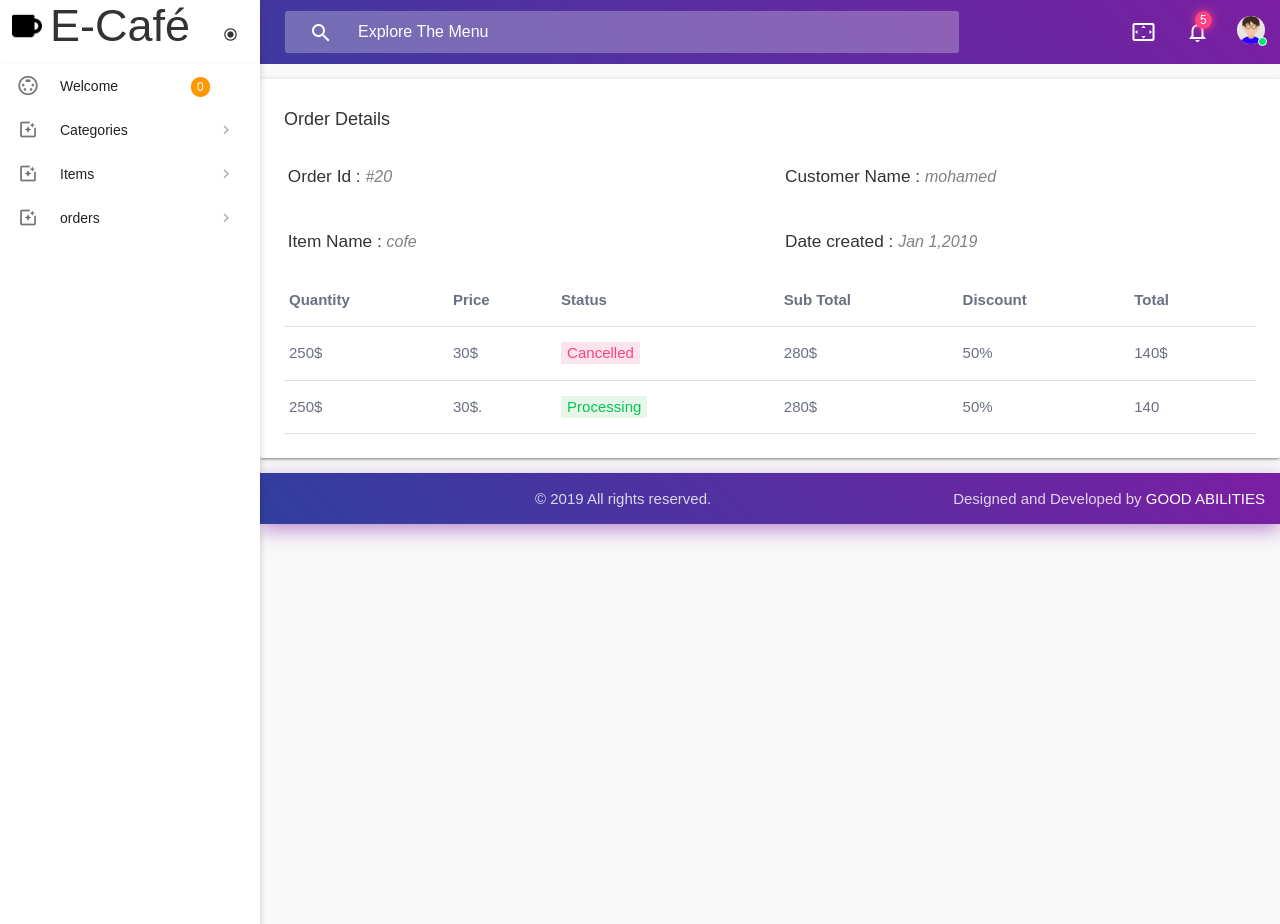
After one commit to ibrahim-good-abilities/ecafe, a Laravel app: page /orders/edit in a window 1280 px wide. The commit adds this page. Run offline with Laravel 8, Linux system fonts and the light colour scheme; style sheets or scripts are compiled from the project's sources; some web fonts are replaced.

Commit message:
create order&customer&orderline model and add order and order details view

```diff
--- /dev/null
+++ b/app/Http/Controllers/OrderController.php
@@ -0,0 +1,89 @@
+<?php
+
+namespace App\Http\Controllers;
+
+use Illuminate\Http\Request;
+use App\Http\Controllers\Controller;
+use App\Orders;
+
+class OrderController extends Controller
+{
+    /**
+     * Display a listing of the resource.
+     *
+     * @return \Illuminate\Http\Response
+     */
+    public function index()
+    {
+        $orders =Orders::all();
+        return view('orders.index')->with('orders',$orders);
+    }
+
+    /**
+     * Show the form for creating a new resource.
+     *
+     * @return \Illuminate\Http\Response
+     */
+    public function create()
+    {
+        //
+
+    }
+
+    /**
+     * Store a newly created resource in storage.
+     *
+     * @param  \Illuminate\Http\Request  $request
+     * @return \Illuminate\Http\Response
+     */
+    public function store(Request $request)
+    {
+        //
+    }
+
+    /**
+     * Display the specified resource.
+     *
+     * @param  int  $id
+     * @return \Illuminate\Http\Response
+     */
+    public function show($id)
+    {
+        //
+    }
+
+    /**
+     * Show the form for editing the specified resource.
+     *
+     * @param  int  $id
+     * @return \Illuminate\Http\Response
+     */
+    public function edit()//$id)
+    {
+        //
+        return view('orders.edit');
+    }
+
+    /**
+     * Update the specified resource in storage.
+     *
+     * @param  \Illuminate\Http\Request  $request
+     * @param  int  $id
+     * @return \Illuminate\Http\Response
+     */
+    public function update(Request $request, $id)
+    {
+        //
+    }
+
+    /**
+     * Remove the specified resource from storage.
+     *
+     * @param  int  $id
+     * @return \Illuminate\Http\Response
+     */
+    public function destroy($id)
+    {
+        //
+    }
+}
--- /dev/null
+++ b/resources/css/order-details.css
@@ -0,0 +1,5 @@
+span#content {
+    font-size: 16px;
+    font-style: italic;
+    color: gray;
+}
--- /dev/null
+++ b/resources/views/orders/edit.blade.php
@@ -0,0 +1,74 @@
+@extends('layout')
+@section('title', 'orders')
+@section('page_css')
+<link rel="stylesheet" type="text/css" href="{{asset('resources/css/pages/dashboard-modern.css')}}">
+<link rel="stylesheet" type="text/css" href="{{asset('resources/css/order-details.css')}}">
+
+@endsection
+
+@section('middle_content')
+<div class="card-content">
+    <div id="Form-advance" class="card card card-default scrollspy">
+        <div class="card-content">
+            <h5 class="card-title">Order Details</h5>
+            <form class="col s12">
+                <div class="row">
+                    <div class="input-field col m6 s12">
+                        <h6>Order Id : <span id="content">#20</span></h4>
+                    </div>
+                    <div class="input-field col m6 s12">
+                        <h6>Customer Name : <span id="content">mohamed</span></h6>
+                    </div>
+                </div>
+                <div class="row">
+                    <div class="input-field col m6 s12">
+                        <h6>Item Name : <span id="content">cofe</span></h6>
+                    </div>
+                    <div class="input-field col m6 s12">
+                        <h6>Date created : <span id="content">Jan 1,2019</span></h6>
+                    </div>
+                </div>
+
+            </form>
+
+
+
+            <table class="subscription-table responsive-table highlight">
+                <thead>
+                    <tr>
+                        <th>Quantity</th>
+                        <th>Price</th>
+                        <th>Status</th>
+                        <th>Sub Total</th>
+                        <th>Discount</th>
+                        <th>Total</th>
+                        <th></th>
+
+                    </tr>
+                </thead>
+                <tbody>
+                    <tr>
+                        <td>250$</td>
+                        <td>30$</td>
+                        <td><span class="badge pink lighten-5 pink-text text-accent-2">Cancelled</span></td>
+                        <td>280$</td>
+                        <td>50%</td>
+                        <td>140$</td>
+                    </tr>
+
+                    <tr>
+                        <td>250$</td>
+                        <td>30$.</td>
+                        <td><span class="badge green lighten-5 green-text text-accent-4">Processing</span></td>
+                        <td>280$</td>
+                        <td>50%</td>
+                        <td>140</td>
+                    </tr>
+
+                </tbody>
+            </table>
+        </div>
+    </div>
+        <!-- orders Details -->
+
+        @endsection
--- a/resources/views/sidebar.blade.php
+++ b/resources/views/sidebar.blade.php
@@ -3,6 +3,7 @@
         <h1 class="logo-wrapper">
             <a class="brand-logo darken-1" href="{{ route('home') }}"><img src="{{ asset('resources/images/logo/materialize-logo-color.png') }}" alt="materialize logo" /><span class="logo-text hide-on-med-and-down">E-Café</span></a><a class="navbar-toggler" href="#"><i class="material-icons">radio_button_checked</i></a></h1>
     </div>
+
     <ul class="sidenav sidenav-collapsible leftside-navigation collapsible sidenav-fixed menu-shadow" id="slide-out" data-menu="menu-navigation" data-collapsible="menu-accordion">
         <li class="bold"><a class="waves-effect waves-cyan " href="{{route('home')}}"><i class="material-icons">settings_input_svideo</i><span class="menu-title" data-i18n="">Welcome</span><span class="badge badge pill orange float-right mr-10">0</span></a>
         </li>
@@ -31,6 +32,18 @@
                         <a class="collapsible-body" href="{{route('add_item')}}" data-i18n=""><i class="material-icons">radio_button_unchecked</i><span>Add  new Item</span></a>
                     </li>
 
+
+
+
+                </ul>
+                <li class="bold"><a class="collapsible-header waves-effect waves-cyan "href="#"><i class="material-icons">photo_filter</i><span class="menu-title" data-i18n="">orders</span></a>
+            <div class="collapsible-body">
+                <ul class="collapsible collapsible-sub" data-collapsible="accordion">
+                <li>
+                        <a class="collapsible-body" href="{{route('orders')}}" data-i18n=""><i class="material-icons">radio_button_unchecked</i><span> All orders</span></a>
+                    </li>
+
+
                 </ul>
             </div>
             <!---->
--- a/routes/web.php
+++ b/routes/web.php
@@ -33,3 +33,6 @@ Route::get('/items/index', 'ItemController@index')->name('items_index');
 Route::get('items/edit/{id}', 'ItemController@edit')->name('item_edit');
 Route::post('items/edit/{id}', 'ItemController@update')->name('item_update');
 Route::get('items/delete/{id}','ItemController@destroy')->name('item_delete');
+//orders
+Route::get('orders/index','OrderController@index')->name('orders');
+Route::get('orders/edit','OrderController@edit')->name('edit_order');
```
Also changed, not shown: app/Customer.php (added, +13 -0 lines), app/Order_line.php (added, +10 -0 lines), app/Orders.php (added, +14 -0 lines), resources/views/orders/index.blade.php (added, +52 -0 lines), database/migrations/2019_09_22_121027_create_items_table.php, database/migrations/2019_09_25_132902_create_orders_table.php (added), database/migrations/2019_09_25_133244_create_customers_table.php (added), database/migrations/2019_09_25_135129_create_order_line_table.php (added).
